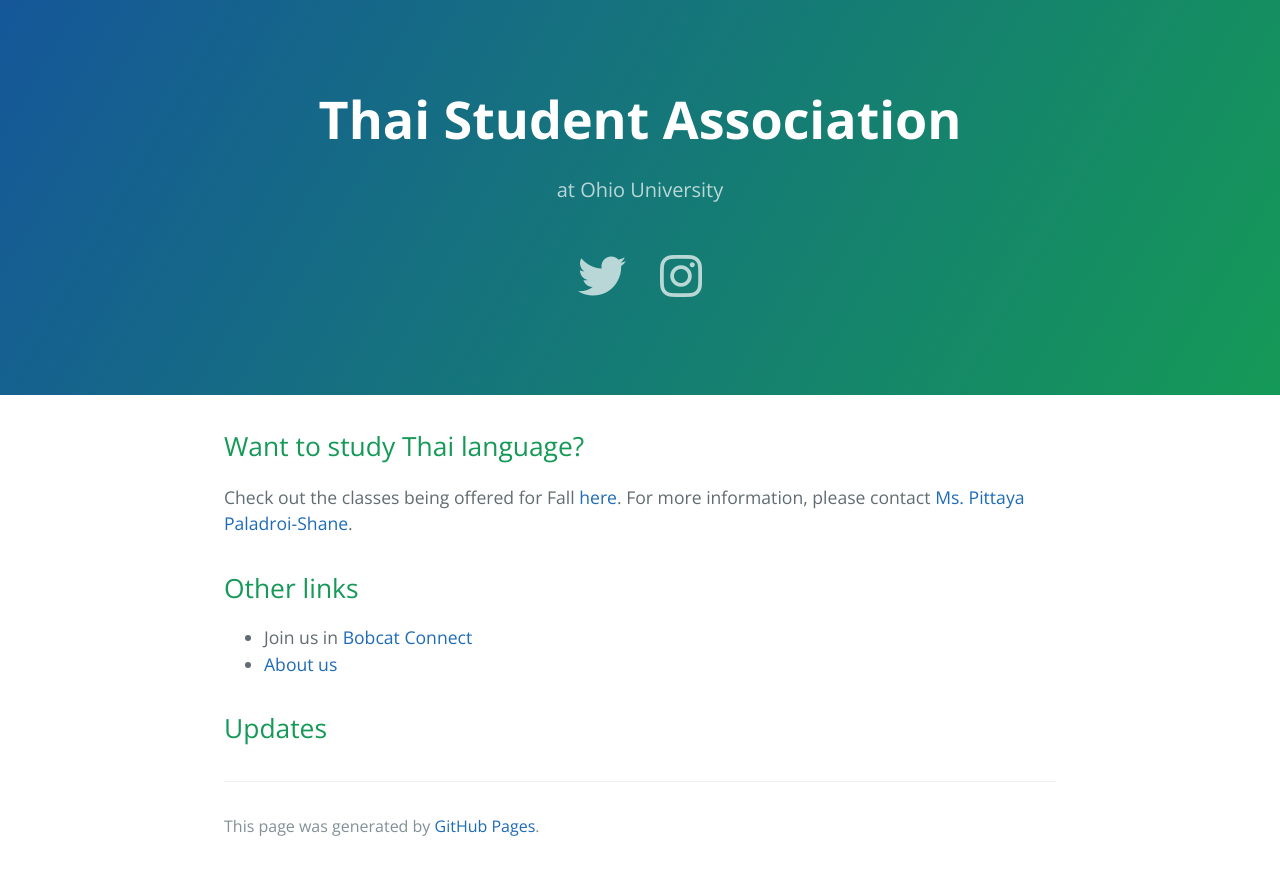
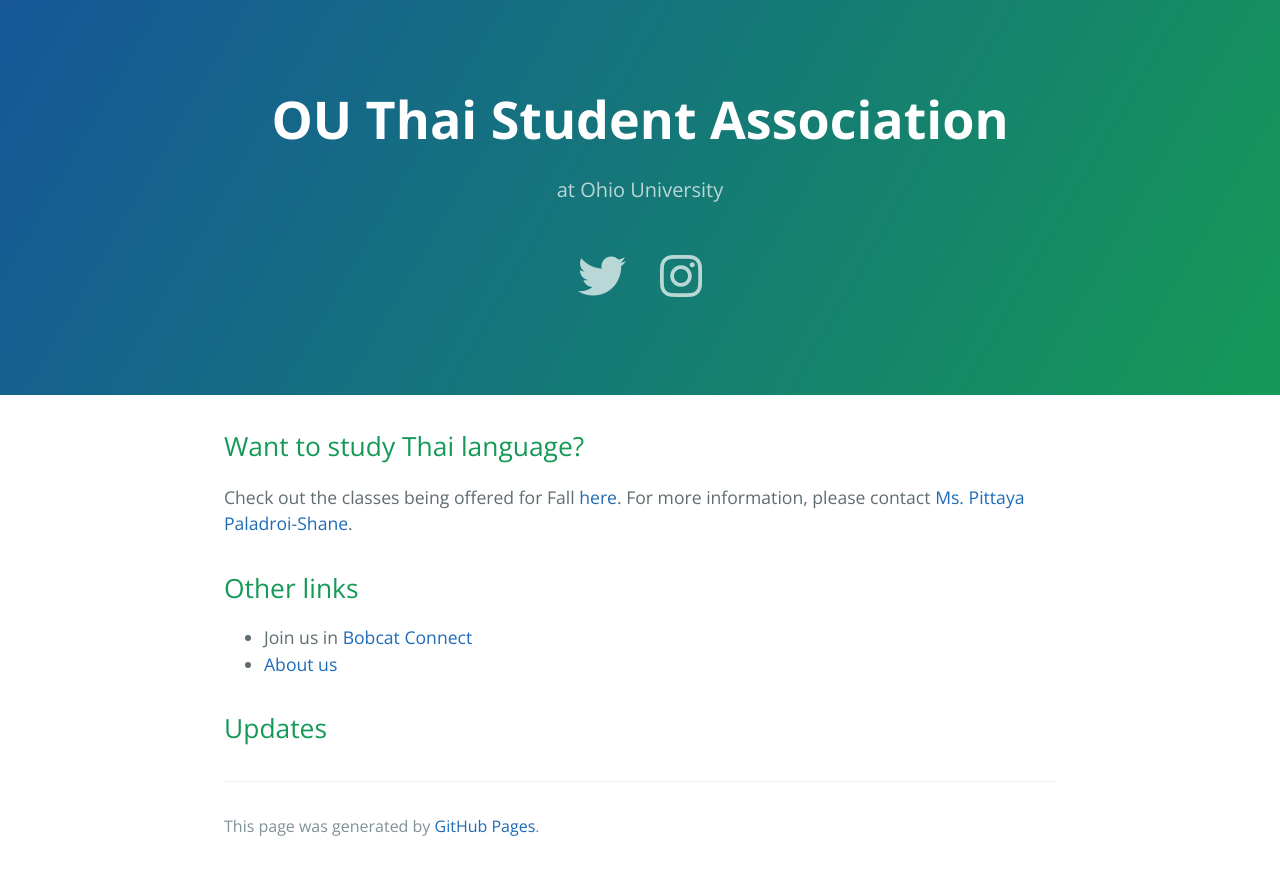
Before and after one commit to itstsaou/web, a Jekyll site: the page built from index.md, in a window 1280 px wide. Shown: the top 875 px of the page. Built offline with Jekyll 4.4.1, drawn with Linux system fonts in a browser that asks for light colours; nearby versions of some CDN libraries; part of the change alters nothing that is shown.

```diff
--- a/_config.yml
+++ b/_config.yml
@@ -1,4 +1,5 @@
-title: Thai Student Association
+title: OU Thai Student Association
 google_analytics: G-WQ161LH8W7
+google_ads: AW-390929899
 plugins:
   - jekyll-seo-tag
--- a/_includes/analytics.html
+++ b/_includes/analytics.html
@@ -1,3 +1,4 @@
+{% if site.google_analytics %}
   <!-- Global site tag (gtag.js) - Google Analytics -->
   <script async src="https://www.googletagmanager.com/gtag/js?id={{ site.google_analytics }}"></script>
   <script>
@@ -6,4 +7,33 @@
     gtag('js', new Date());
 
     gtag('config', '{{ site.google_analytics }}');
+    {% if site.google_ads %}
+    gtag('config', '{{ site.google_ads }}');
+    {% endif %}
   </script>
+
+  {% if site.google_ads %}
+  <script>
+  function gtrc(url) {
+    var callback = function () {
+      if (typeof(url) != 'undefined') {
+        window.location = url;
+      }
+    };
+    gtag('event', 'conversion', {
+        'send_to': '{{ site.google_ads }}/byylCImK_bsDEOu7tLoB',
+        'event_callback': callback
+    });
+    return false;
+  }
+  </script>
+  {% else %}
+  <script>
+  function gtrc(url) {
+    if (typeof(url) != 'undefined') {
+      window.location = url;
+    }
+  }
+  </script>
+  {% endif %}
+{% endif %}
--- a/index.md
+++ b/index.md
@@ -1,12 +1,12 @@
 ---
 layout: default
-title: Thai Student Association
+title: OU Thai Student Association
 description: at Ohio University
 ---
 
 ## Want to study Thai language?
 
-Check out the classes being offered for Fall [here](https://langs.tsaou.page/courses). For more information, please contact [Ms. Pittaya Paladroi-Shane](https://www.ohio.edu/cis/profile/paladroi).
+Check out the classes being offered for Fall <a href="javascript:gtrc('https://langs.tsaou.page/courses')">here</a>. For more information, please contact <a href="javascript:gtrc('https://www.ohio.edu/cis/profile/paladroi')">Ms. Pittaya Paladroi-Shane</a>.
 
 ## Other links
 
```
Lines whose indentation alone changed are shown as unchanged.
